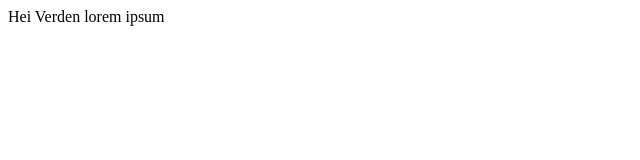
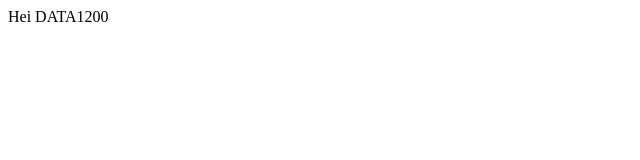
Before and after one commit to ethol/Data1200-demo, a plain HTML site: page index.html in a window 1280 px wide. Shown: the full height of the page, 0-640 px from the left. Drawn offline with Linux system fonts and the light colour scheme.

Commit message:
Update index.html
localisation

```diff
--- a/index.html
+++ b/index.html
@@ -1,7 +1,6 @@
 <html>
     <head></head>
     <body>
-        Hei Verden
-        lorem ipsum
+        Hei DATA1200
     </body>
 </html>
```
